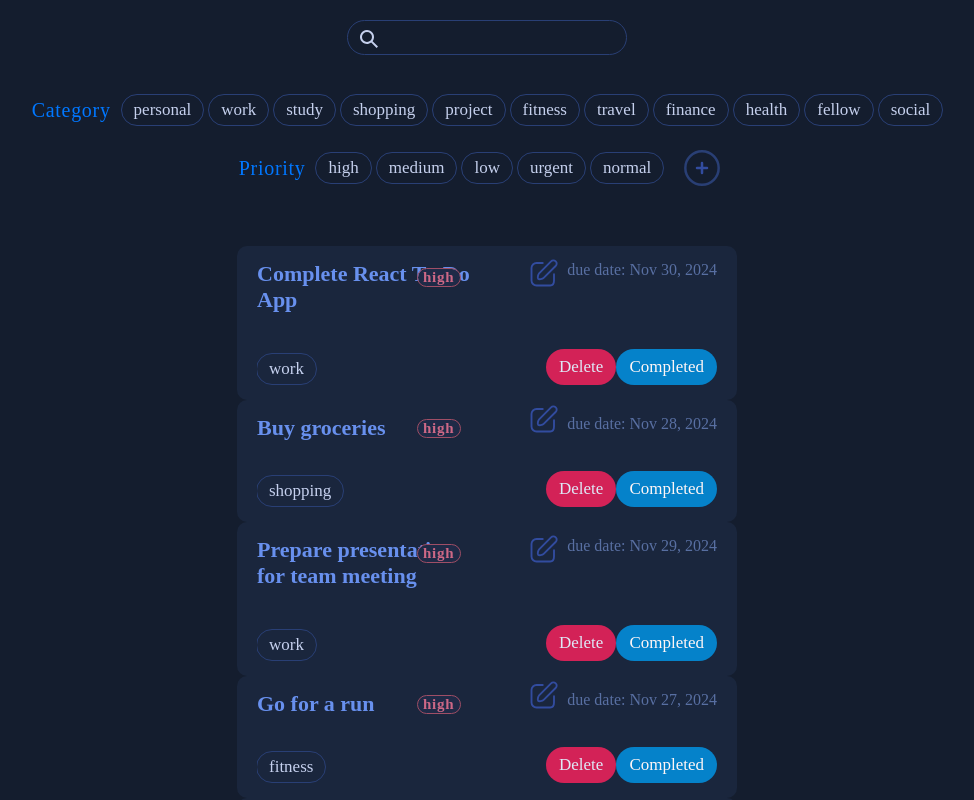
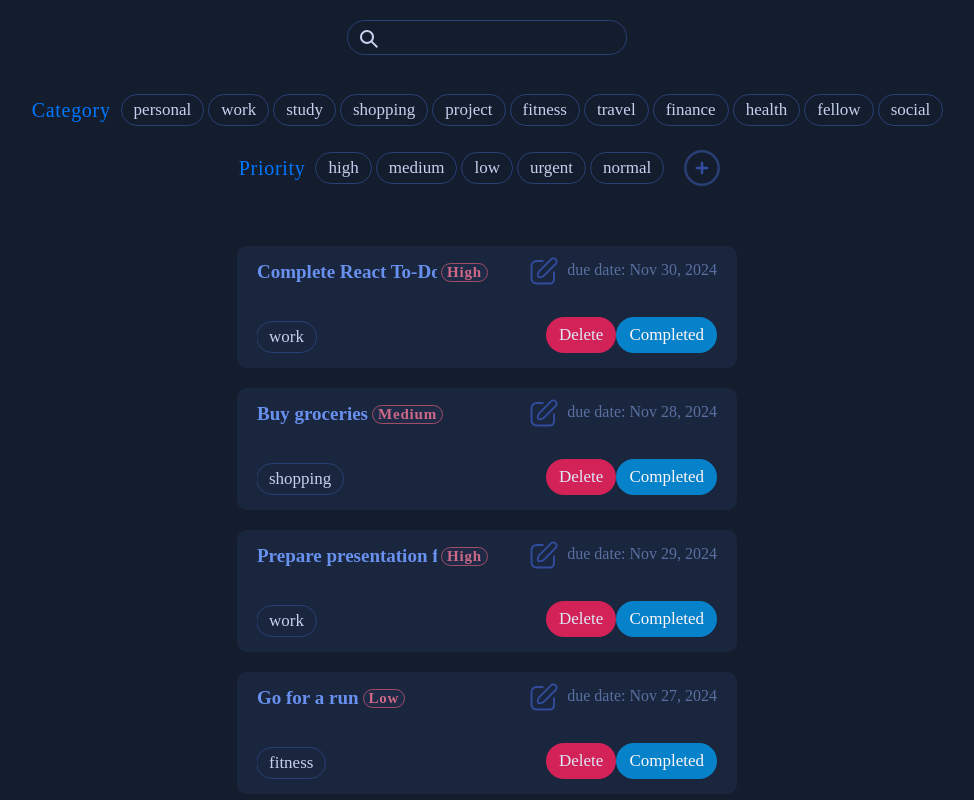
Before and after one commit to aposte7/task-management-app, a React (Vite) app: page /tasks in a window 1280 px wide. Shown: the top 800 px of the page, without its empty margins (153-1127 px from the left). Built offline with nearby package versions, Linux system fonts and the light colour scheme; data requests are answered from the project's data file.

Commit message:
style: make header sticky and fix overflow inside taskBox contents

```diff
--- a/src/components/Button.jsx
+++ b/src/components/Button.jsx
@@ -1,5 +1,12 @@
+import PropTypes from "prop-types"
+
+Button.propTypes = {
+	children: PropTypes.node.isRequired,
+	style: PropTypes.string,
+}
+
 function Button({ children, style }) {
-	return <button className={`  btn ${style}`}> {children}</button>
+	return <button className={`${style} btn`}> {children}</button>
 }
 
 export default Button
--- a/src/components/HeaderContent.jsx
+++ b/src/components/HeaderContent.jsx
@@ -4,7 +4,6 @@ import PriorityTag from "./PriorityTag"
 
 function HeaderContent() {
 	return (
-		<>
 		<div className="headerContent">
 			<Search />
 			<section className="tags">
@@ -12,7 +11,6 @@ function HeaderContent() {
 				<PriorityTag />
 			</section>
 		</div>
-		</>
 	)
 }
 
--- a/src/components/TaskItem.jsx
+++ b/src/components/TaskItem.jsx
@@ -19,20 +19,23 @@ function convertDate(data) {
 
 function TaskItem({ task }) {
 	const navigate = useNavigate()
+	const { taskId } = useParams()
+	const isActive = taskId === task.id
+
 	function handleTaskClick() {
-		navigate(`/tasks/${task.id}`)
+		if (!isActive) navigate(`/tasks/${task.id}`)
+		else navigate(`/tasks`)
 	}
-
-	const { taskId } = useParams()
-
-	// const [isActive, setIsActive] = useState(false)
 
 	return (
 		<div className="taskContainer">
-			<div className="taskBox" onClick={handleTaskClick}>
+			<div
+				className={`taskBox ${isActive ? "activeTask" : ""}`}
+				onClick={handleTaskClick}
+			>
 				<h3 className="taskName top-left">
-					<span className="taskTitle">{task.title}</span>
-					<span className="btnPriority">high</span>
+					<span className="taskTitle boxOverFlow">{task.title}</span>
+					<span className="btnPriority">{task.priority}</span>
 				</h3>
 				<p className="taskDate top-right">
 					<Button style={"padding0"}>
@@ -63,13 +66,13 @@ function TaskItem({ task }) {
 					</Button>
 					<span> {`due date: ${convertDate(task.dueDate)}`}</span>
 				</p>
-				{taskId === task.id && (
+				{isActive && (
 					<p className="taskDescription">{task.description}</p>
 				)}
 
 				<div className="taskTag bottom-left">
 					{task.category.map((cat, index) => (
-						<div className="btnSpan btnDiv" key={index}>
+						<div className="boxOverFlow btnDiv" key={index}>
 							{cat}
 						</div>
 					))}
--- a/src/index.css
+++ b/src/index.css
@@ -108,11 +108,17 @@ body {
 .mainContainer {
 	max-width: 1000px;
 	margin: auto;
+	background-color: var(--background);
 }
 
 /*Header*/
 .headerContent {
+	background-color: inherit;
 	padding-block-start: 20px;
+	position: sticky;
+	top: -2px;
+	overflow: hidden;
+	z-index: 100;
 }
 
 /*Search*/
@@ -204,40 +210,41 @@ input[type="search"]::-ms-clear {
 .taskSection {
 	padding-block: 30px;
 	position: relative;
-}
-
-.taskHeader {
-	position: absolute;
-	display: none;
-	top: 5px;
-	font-size: 2rem;
-	font-weight: 500;
-	letter-spacing: 0.7px;
-	color: var(--secondary);
-}
-.taskContainer {
-	/* padding-top: 10px; */
+	display: flex;
+	flex-direction: column;
+	justify-content: center;
+	align-items: center;
+	gap: 20px;
 }
 
 .taskName {
 	position: relative;
+	display: flex;
+	gap: 5px;
+	color: var(--on-surface);
+}
+.taskTitle {
+	font-size: 1.9rem;
+}
+.boxOverFlow {
+	max-width: 180px;
+	white-space: nowrap; /* Prevent text from wrapping */
+	overflow-x: scroll;
+	scrollbar-width: none;
+}
 
-	font-size: 2.2rem;
-	display: flex;
-	color: var(--on-surface);
+.taskTitle::-webkit-scrollbar {
+	display: none;
 }
 .taskDate {
 	font-size: 1.6rem;
 	color: var(--alpha-70);
 	gap: 8px;
 }
-/* .taskContainer {
-	display: flex;
-	flex-wrap: wrap;
-} */
+
 .taskBox {
-	max-width: 500px;
-	margin: auto;
+	width: 500px;
+	min-width: fit-content;
 	background-color: var(--surface-1);
 	outline: 1px var(--surface-1-outline);
 	display: grid;
@@ -247,6 +254,9 @@ input[type="search"]::-ms-clear {
 	border-radius: 10px;
 	gap: 1rem; /* No gaps needed */
 	cursor: pointer;
+}
+.activeTask {
+	outline: 1px var(--surface-1-outline-hover) solid;
 }
 
 .taskBox:hover {
@@ -311,14 +321,13 @@ input[type="search"]::-ms-clear {
 .btnPriority {
 	background-color: var(--surface-variant);
 	padding: 0px 5px;
+	margin-block-start: 3px;
 	border-radius: 1000px;
 	color: #ffffff;
 	letter-spacing: 0.8px;
-	position: absolute;
-	top: 15%;
-	right: 10%;
+	align-self: start;
+
 	font-size: 1.5rem;
-	align-self: center;
 	color: var(--on-urgent);
 	outline: 1px var(--urgent) solid;
 }
@@ -359,7 +368,7 @@ input[type="search"]::-ms-clear {
 }
 .editBtn {
 	position: relative;
-	top: -14px;
+	top: -8px;
 }
 
 .editBtn svg circle,
```
Lines whose indentation alone changed are shown as unchanged.
